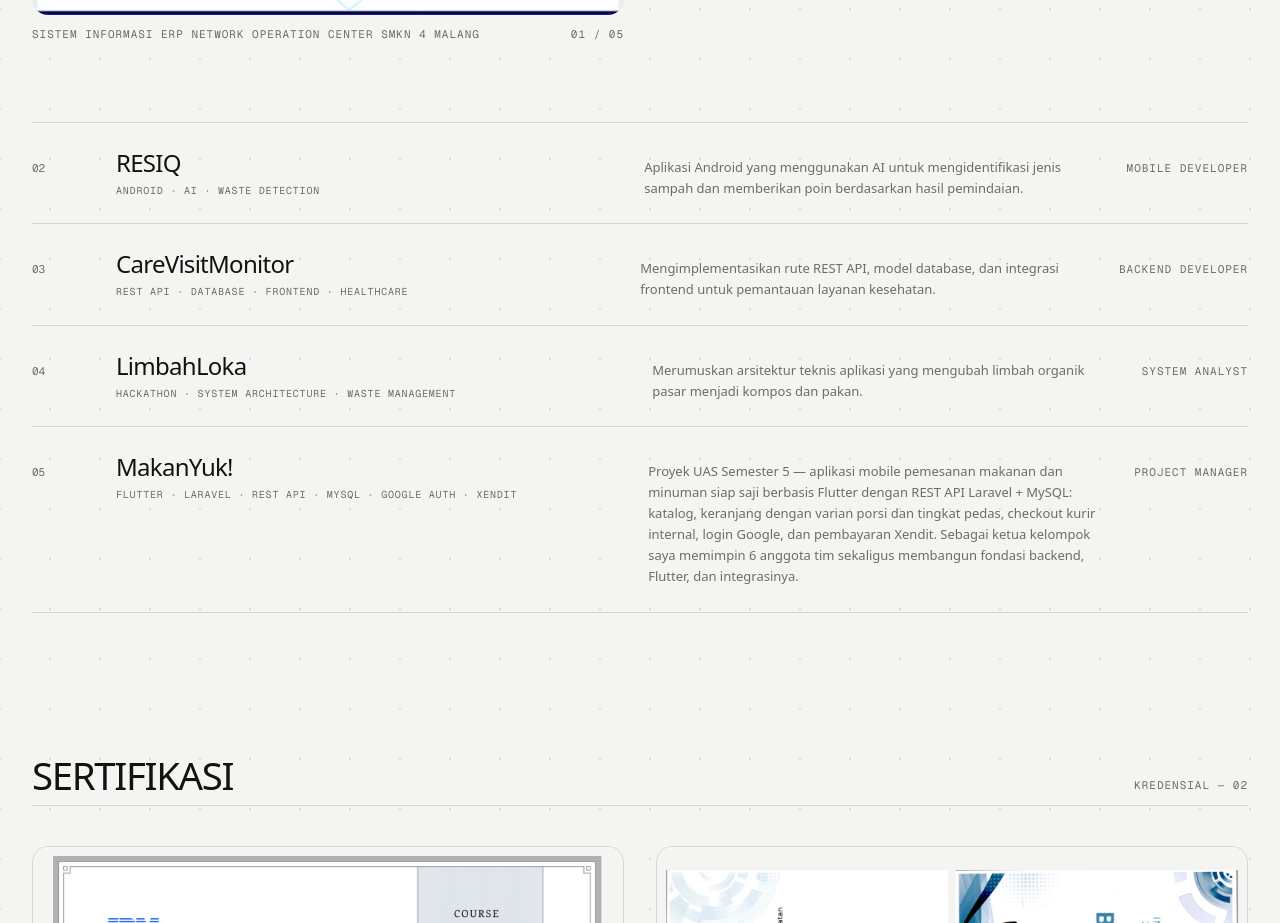
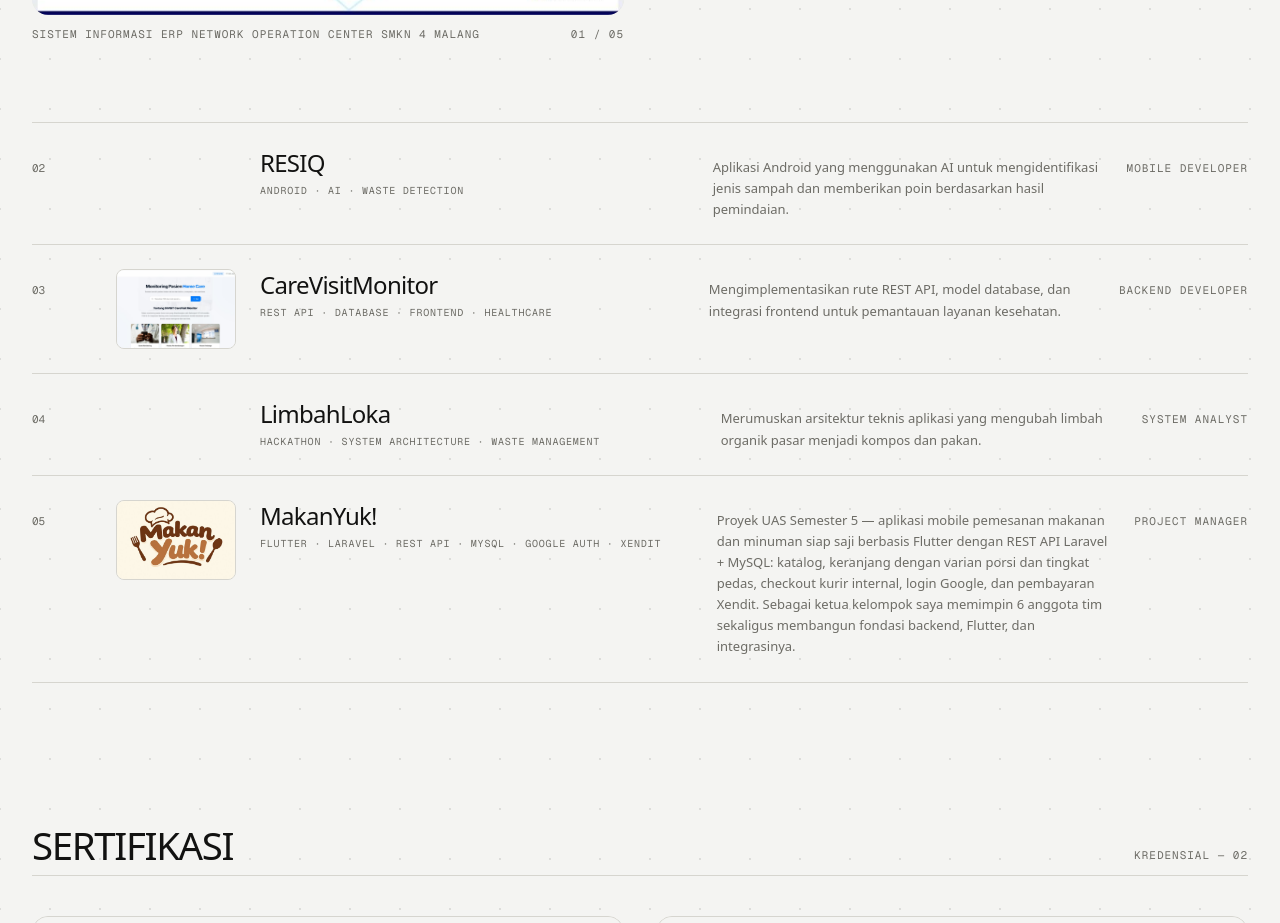
Before and after one commit to bagus-26/BagusArtandyoW, a Next.js app: page / in a window 1280 px wide. Shown: the part 2891-3814 px from the top of the page. Built offline with nearby package versions, Linux system fonts and the light colour scheme; a web font is replaced by a local one.

Commit message:
feat: add MakanYuk and CareVisitMonitor project thumbnails

```diff
--- a/src/components/projects.jsx
+++ b/src/components/projects.jsx
@@ -81,15 +81,35 @@ export default function Projects() {
             <div
               data-reveal
               style={{ '--d': idx }}
-              className="grid grid-cols-[32px_1fr_auto] items-baseline gap-4 border-b border-rule py-6 md:grid-cols-[60px_1.1fr_1fr_auto] md:gap-6"
+              className="grid grid-cols-[32px_1fr_auto] items-baseline gap-4 border-b border-rule py-6 md:grid-cols-[60px_120px_1.1fr_1fr_auto] md:gap-6"
             >
               <span className="font-mono text-[11px] text-muted" aria-hidden="true">
                 {String(idx + 2).padStart(2, '0')}
               </span>
+              {project.image ? (
+                <img
+                  src={project.image}
+                  alt=""
+                  loading="lazy"
+                  className="hidden aspect-[3/2] w-[120px] self-start rounded-lg border border-rule object-cover md:block"
+                />
+              ) : (
+                <span className="hidden md:block" aria-hidden="true" />
+              )}
               <div>
-                <h3 className="text-xl font-medium tracking-[-0.03em] md:text-2xl">
-                  {project.title}
-                </h3>
+                <div className="flex items-center gap-3">
+                  {project.image && (
+                    <img
+                      src={project.image}
+                      alt=""
+                      loading="lazy"
+                      className="h-11 w-11 flex-none rounded-lg border border-rule object-cover md:hidden"
+                    />
+                  )}
+                  <h3 className="text-xl font-medium tracking-[-0.03em] md:text-2xl">
+                    {project.title}
+                  </h3>
+                </div>
                 <p className="mt-1 text-[13px] text-muted md:hidden">{project.subtitle}</p>
                 <p className="mt-1 font-mono text-[10px] uppercase leading-relaxed tracking-[0.08em] text-muted">
                   {project.tags.join(' · ')}
--- a/src/data/PortofolioData.js
+++ b/src/data/PortofolioData.js
@@ -77,6 +77,7 @@ export const PortofolioData = {
       subtitle: "Pemantauan layanan kesehatan",
       desc: "Mengimplementasikan rute REST API, model database, dan integrasi frontend untuk pemantauan layanan kesehatan.",
       tags: ["REST API", "Database", "Frontend", "Healthcare"],
+      image: "/carevisitmonitor.jpg",
       liveUrl: "",
       githubUrl: ""
     },
@@ -97,6 +98,7 @@ export const PortofolioData = {
       subtitle: "Aplikasi mobile pemesanan makanan & minuman siap saji",
       desc: "Proyek UAS Semester 5 — aplikasi mobile pemesanan makanan dan minuman siap saji berbasis Flutter dengan REST API Laravel + MySQL: katalog, keranjang dengan varian porsi dan tingkat pedas, checkout kurir internal, login Google, dan pembayaran Xendit. Sebagai ketua kelompok saya memimpin 6 anggota tim sekaligus membangun fondasi backend, Flutter, dan integrasinya.",
       tags: ["Flutter", "Laravel", "REST API", "MySQL", "Google Auth", "Xendit"],
+      image: "/makanyuk-logo.jpg",
       liveUrl: "",
       githubUrl: "https://github.com/bagus-26/ProjectUTS-PAPB"
     }
```
Also changed, not shown: public/carevisitmonitor.jpg (added), public/makanyuk-logo.jpg (added).
